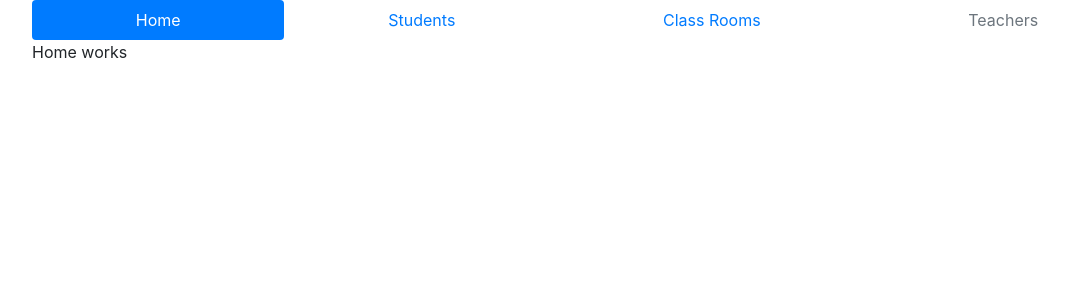
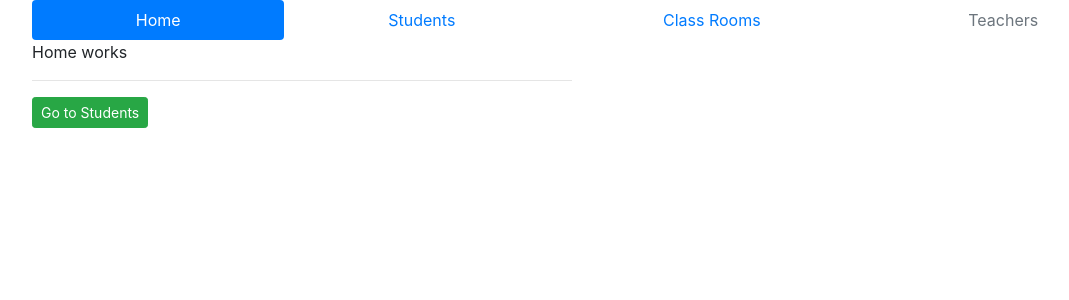
Before and after one commit to TestDeveloperAng/School-App-Routes, an Angular app: page / in a window 1280 px wide. Shown: the top 300 px of the page, without its empty margins (53-1122 px from the left). Built offline with nearby package versions, Linux system fonts and the light colour scheme.

Commit message:
2 files modified

```diff
--- a/src/app/home/home.component.html
+++ b/src/app/home/home.component.html
@@ -1 +1,5 @@
 <p>Home works</p>
+
+<hr>
+
+<button class="btn btn-sm btn-success" (click)="goToServers()">Go to Students</button>
--- a/src/app/home/home.component.ts
+++ b/src/app/home/home.component.ts
@@ -1,4 +1,5 @@
 import { Component, OnInit } from '@angular/core';
+import {Router} from '@angular/router';
 
 @Component({
   selector: 'app-home',
@@ -12,4 +13,8 @@ export class HomeComponent implements OnInit {
   ngOnInit() {
   }
 
+  goToServers(){
+
+  }
+
 }
```
